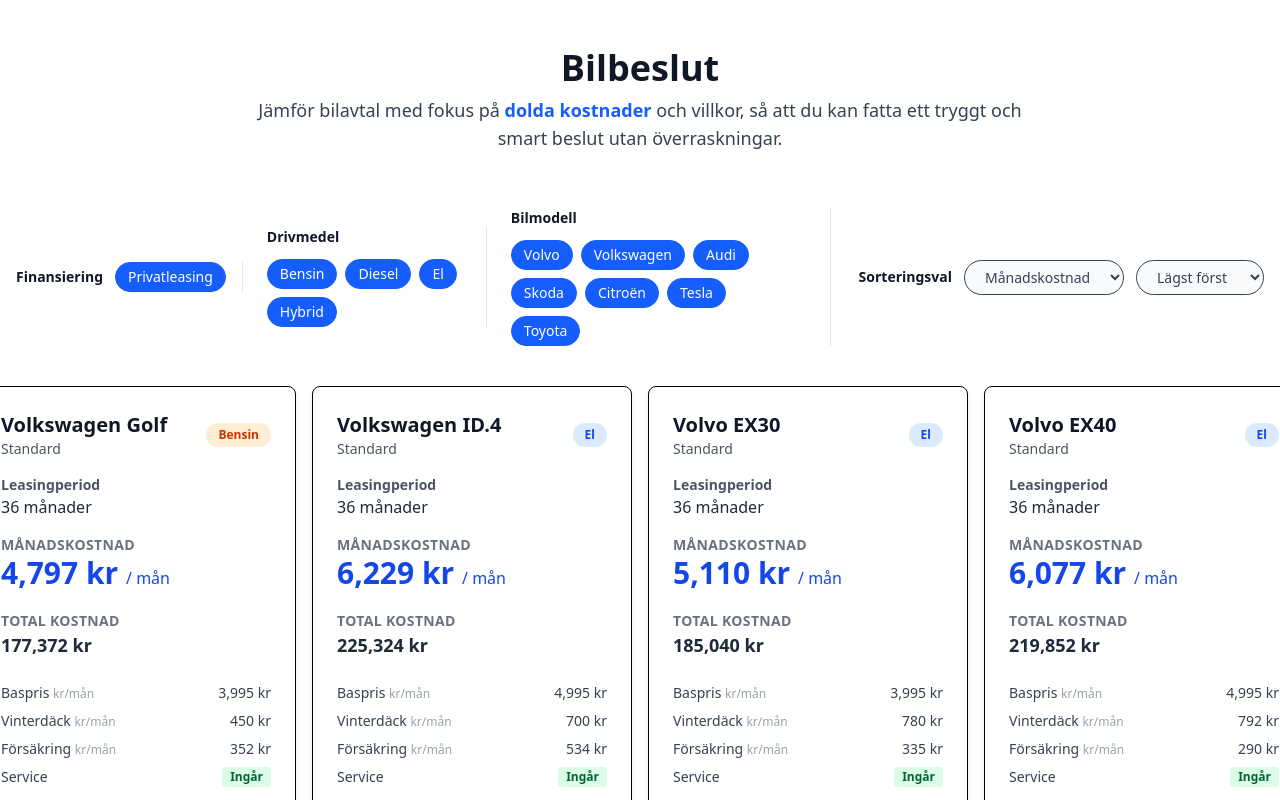
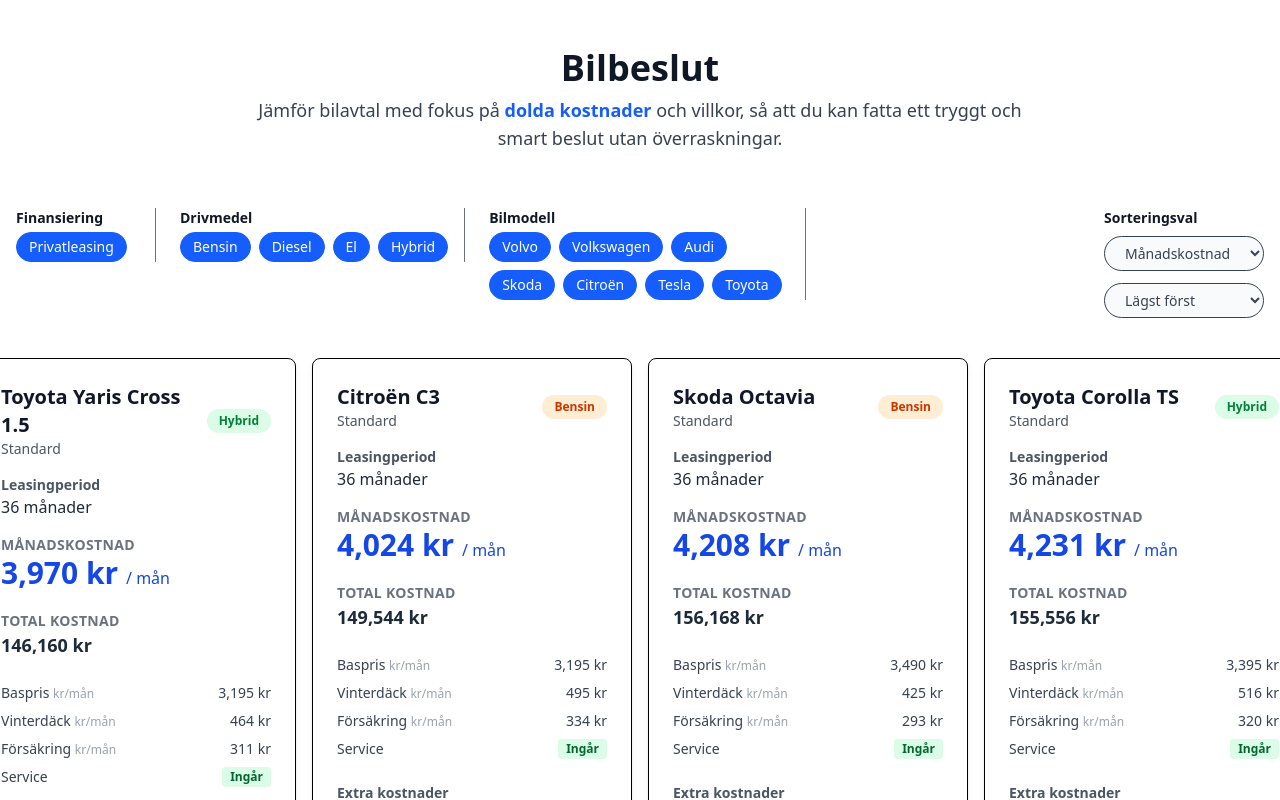
Before and after one commit to mile95/bilbeslut, an Angular app: page / in a window 1280 px wide. Shown: the top 800 px of the page. Built offline with nearby package versions, Linux system fonts and the light colour scheme.

Commit message:
filter fix

```diff
--- a/src/app/bil-beslut/bil-beslut.ts
+++ b/src/app/bil-beslut/bil-beslut.ts
@@ -1,5 +1,5 @@
 import { Component, OnInit } from '@angular/core';
-import { FuelType, PrivateLeasing } from './private-leasing/private-leasing.model';
+import { PrivateLeasing } from './private-leasing/private-leasing.model';
 import { PRIVATE_LEASING_OFFERS } from './private-leasing/private-leasing.data';
 import { PrivateLeasingResult } from "./private-leasing/private-leasing-result/private-leasing-result";
 import { NgFor } from '@angular/common';
@@ -32,6 +32,7 @@
 
   private applyFilter(): void {
     if (this.filter) {
+      console.log('Applying filter:', this.filter);
       this.filteredResults = this.results.filter(r =>
         this.filter!.fuelTypes.includes(r.fuelType) &&
         this.filter!.brands.includes(r.brand));
@@ -46,6 +47,7 @@
       });
     } else {
       this.filteredResults = this.results;
+      console.log('No filter applied, showing all results.');
     }
   }
 }
--- a/src/app/bil-beslut/result-filter/result-filter.html
+++ b/src/app/bil-beslut/result-filter/result-filter.html
@@ -1,11 +1,11 @@
 <div class="sticky top-0 z-20 bg-white">
-    <div class="max-w-7xl mx-auto px-4 py-2 flex flex-wrap items-center gap-6 text-sm text-gray-700">
+    <div class="max-w-7xl mx-auto px-4 py-2 flex flex-wrap items-stretch gap-6 text-sm text-gray-700">
 
-        <div class="flex items-center gap-3 border-r border-gray-200 pr-4 min-w-35">
-            <span class="font-semibold text-gray-900 whitespace-nowrap">Finansiering</span>
-            <div class="flex gap-2">
-                <span *ngFor="let alt of alternatives" class="px-3 py-1 rounded-full border select-none
-            " [ngClass]="alt.enabled
+        <!-- Finansiering -->
+        <div class="flex flex-col min-w-[140px] border-r border-gray-500 pr-4 h-full">
+            <span class="font-semibold text-gray-900 mb-1 min-w-[120px]">Finansiering</span>
+            <div class="flex flex-wrap gap-2 flex-grow">
+                <span *ngFor="let alt of alternatives" class="px-3 py-1 rounded-full border select-none" [ngClass]="alt.enabled
             ? 'bg-blue-600 text-white border-blue-600'
             : 'bg-slate-100 text-gray-400 border-slate-200 cursor-not-allowed'">
                     {{ alt.name }}
@@ -13,9 +13,10 @@
             </div>
         </div>
 
-        <div class="flex items-center gap-3 border-r border-gray-200 pr-4 min-w-35 flex-wrap max-w-55">
-            <span class="font-semibold text-gray-900 whitespace-nowrap">Drivmedel</span>
-            <div class="flex gap-2 flex-wrap">
+        <!-- Drivmedel -->
+        <div class="flex flex-col min-w-[140px] border-r border-gray-500 pr-4 h-full">
+            <span class="font-semibold text-gray-900 mb-1 min-w-[120px]">Drivmedel</span>
+            <div class="flex flex-wrap gap-2 flex-grow">
                 <button *ngFor="let ft of fuelTypes" type="button" (click)="toggleFuelType(ft)"
                     class="px-3 py-1 rounded-full border transition focus:outline-none focus:ring-2 focus:ring-blue-500"
                     [ngClass]="selectedFuelTypes.has(ft)
@@ -26,9 +27,10 @@
             </div>
         </div>
 
-        <div class="flex items-center gap-3 border-r border-gray-200 pr-4 flex-wrap max-w-[320px] min-w-35">
-            <span class="font-semibold text-gray-900 whitespace-nowrap">Bilmodell</span>
-            <div class="flex gap-2 flex-wrap max-w-60">
+        <!-- Bilmodell -->
+        <div class="flex flex-col min-w-[140px] max-w-[320px] border-r border-gray-500 pr-4 h-full">
+            <span class="font-semibold text-gray-900 mb-1 min-w-[120px]">Bilmodell</span>
+            <div class="flex flex-wrap gap-2 max-w-[300px] flex-grow">
                 <button *ngFor="let brand of brands" type="button" (click)="toggleBrand(brand)"
                     class="px-3 py-1 rounded-full border transition focus:outline-none focus:ring-2 focus:ring-blue-500"
                     [ngClass]="selectedBrands.has(brand)
@@ -39,10 +41,11 @@
             </div>
         </div>
 
-        <div class="flex items-center gap-3 ml-auto min-w-40">
-            <span class="font-semibold text-gray-900 whitespace-nowrap">Sorteringsval</span>
+        <!-- Sorteringsval -->
+        <div class="flex flex-col ml-auto min-w-[160px] gap-1 h-full">
+            <span class="font-semibold text-gray-900 mb-1 min-w-[120px]">Sorteringsval</span>
             <select (change)="onSortChange($event)"
-                class="rounded-full border px-4 py-1.5 text-sm bg-slate-50 hover:bg-slate-100 focus:outline-none focus:ring-2 focus:ring-blue-500">
+                class="rounded-full border px-4 py-1.5 text-sm bg-slate-50 hover:bg-slate-100 focus:outline-none focus:ring-2 focus:ring-blue-500 mb-2">
                 <option *ngFor="let option of sortOptions" [value]="option.value">
                     {{ option.label }}
                 </option>
--- a/src/app/bil-beslut/result-filter/result-filter.ts
+++ b/src/app/bil-beslut/result-filter/result-filter.ts
@@ -1,5 +1,5 @@
 import { NgClass, NgFor } from '@angular/common';
-import { Component, Output } from '@angular/core';
+import { Component, OnInit, Output } from '@angular/core';
 import { FuelType } from '../private-leasing/private-leasing.model';
 import { EventEmitter } from '@angular/core';
 
@@ -20,7 +20,7 @@
   templateUrl: './result-filter.html',
   styleUrl: './result-filter.css',
 })
-export class ResultFilter {
+export class ResultFilter implements OnInit {
 
   @Output() filterChange = new EventEmitter<Filter>();
 
@@ -48,6 +48,10 @@
   constructor() {
     this.initSelectedFuelTypes();
     this.initSelectedBrands();
+  }
+
+  ngOnInit(): void {
+    this.onFilterChange();
   }
 
 
```
